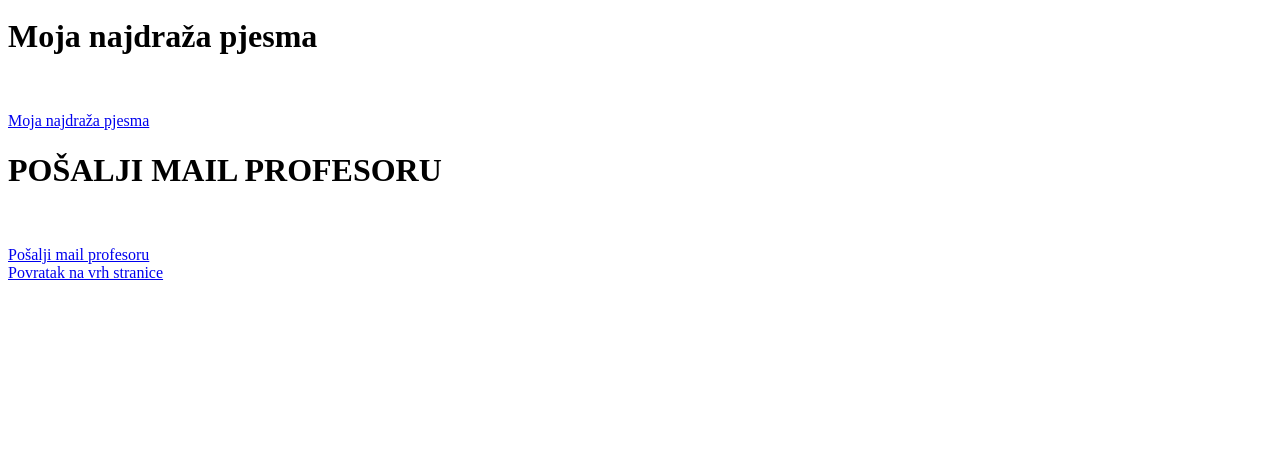
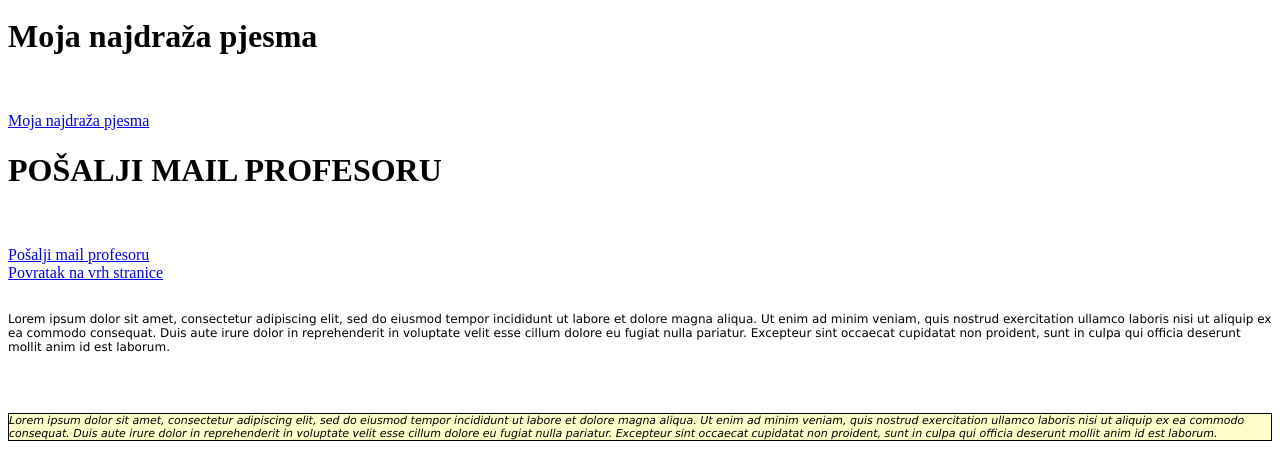
Before and after one commit to mihaelmakaj/web, a plain HTML site: page index.html in a window 1280 px wide. Shown: the part 2567-3019 px from the top of the page. Before the commit the page ends 2857 px from the top, so only its background shows below. Drawn offline with Linux system fonts and the light colour scheme.

Commit message:
Update index.html

```diff
--- a/index.html
+++ b/index.html
@@ -114,6 +114,19 @@
 			<a href="mailto:miljenko.blazeka@gmail.com">Pošalji mail profesoru</a>
 		<br>
 			<a href="#vrh">Povratak na vrh stranice</a>
-
+			<br></br>
+		<p>
+			Lorem ipsum dolor sit amet, consectetur adipiscing elit, sed do eiusmod tempor incididunt ut labore et dolore magna aliqua.
+			Ut enim ad minim veniam, quis nostrud exercitation ullamco laboris nisi ut aliquip ex ea commodo consequat.
+			Duis aute irure dolor in reprehenderit in voluptate velit esse cillum dolore eu fugiat nulla pariatur.
+			Excepteur sint occaecat cupidatat non proident, sunt in culpa qui officia deserunt mollit anim id est laborum.
+		</p>
+			<br></br>
+		<p class="citat">
+			Lorem ipsum dolor sit amet, consectetur adipiscing elit, sed do eiusmod tempor incididunt ut labore et dolore magna aliqua.
+			Ut enim ad minim veniam, quis nostrud exercitation ullamco laboris nisi ut aliquip ex ea commodo consequat.
+			Duis aute irure dolor in reprehenderit in voluptate velit esse cillum dolore eu fugiat nulla pariatur.
+			Excepteur sint occaecat cupidatat non proident, sunt in culpa qui officia deserunt mollit anim id est laborum.
+		</p>
 	</body>
 </html>
```
